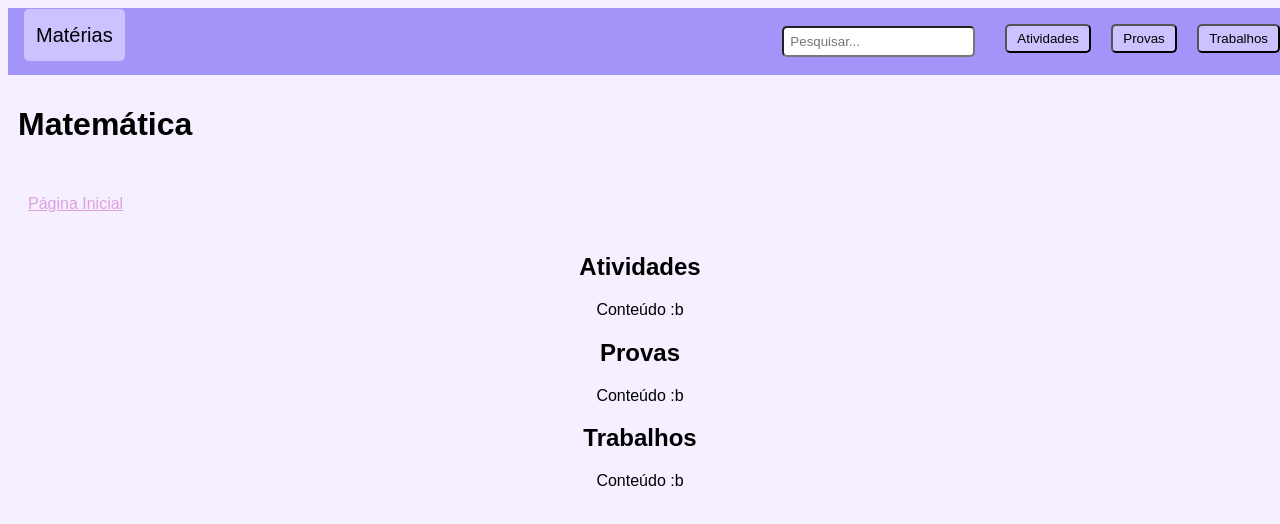
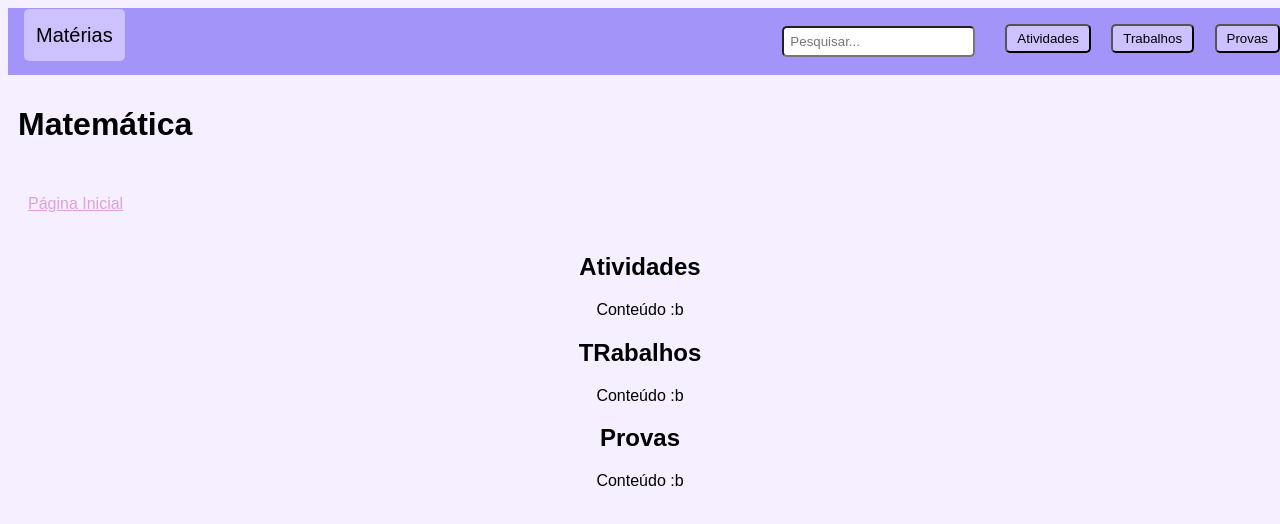
Before and after one commit to yue845/projeto-cabecalho, a plain HTML site: page matematica.html in a window 1280 px wide. Shown: the top 524 px of the page. Drawn offline with Linux system fonts and the light colour scheme.

Commit message:
Update matematica.html
dfkjgb

```diff
--- a/matematica.html
+++ b/matematica.html
@@ -27,8 +27,8 @@
         </div>
         <div class="menu">
             <button><a href="#atv">Atividades</a></button>
-            <button><a href="#prova">Provas</a></button>
-            <button><a href="#trab">Trabalhos</a></button>
+            <button><a href="#prova">Trabalhos</a></button>
+            <button><a href="#trab">Provas</a></button>
         </div>
     </header>
     <div class="comeco">
@@ -37,9 +37,9 @@
     </div>
         <h2 id="atv">Atividades</h2>
             <p>Conteúdo :b</p>
-        <h2 id="prova">Provas</h2>
+        <h2 id="prova">TRabalhos</h2>
             <p>Conteúdo :b</p>
-        <h2 id="trab">Trabalhos</h2>
+        <h2 id="trab">Provas</h2>
             <p>Conteúdo :b</p>
 </body>
 </html>
```
